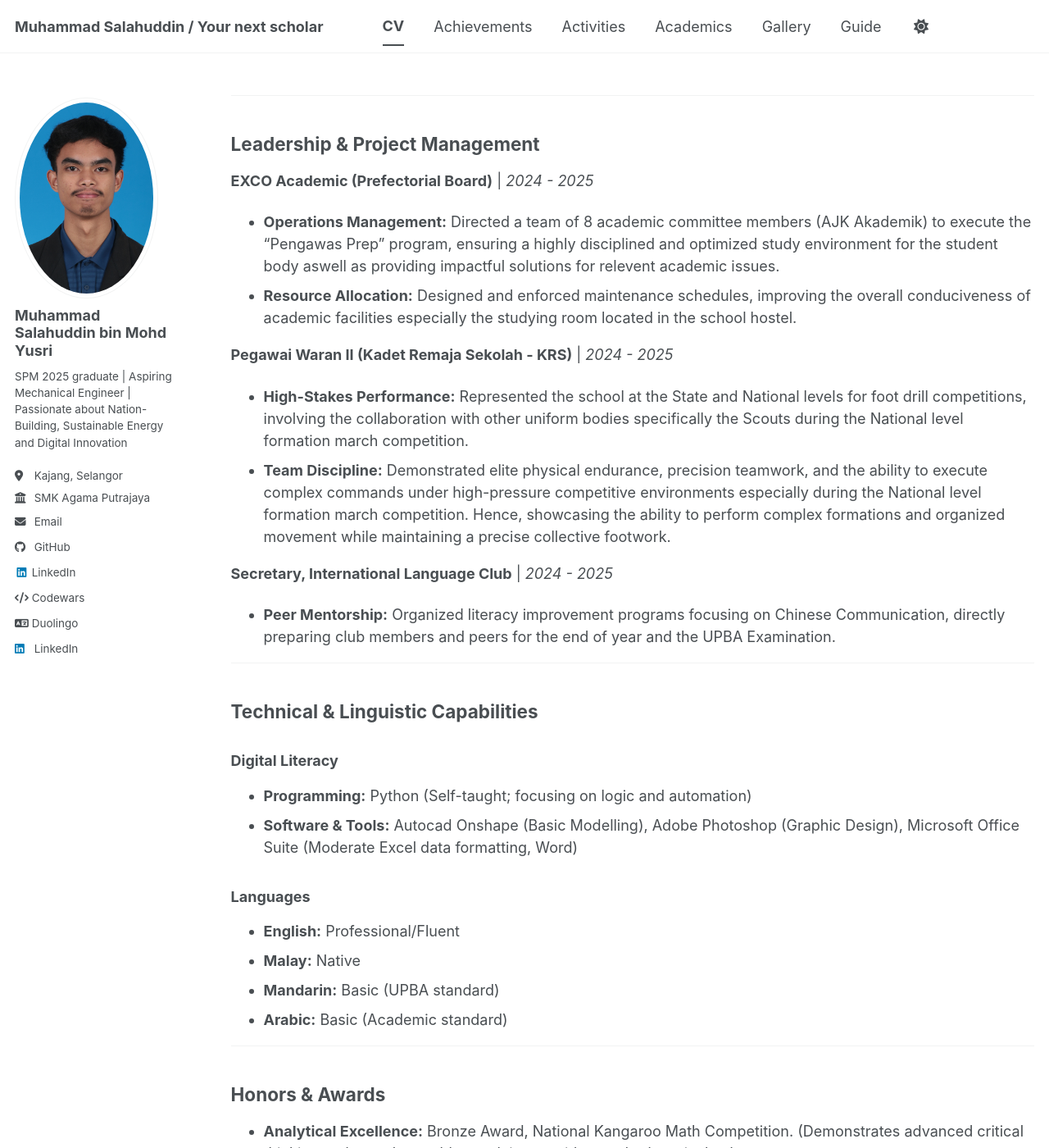
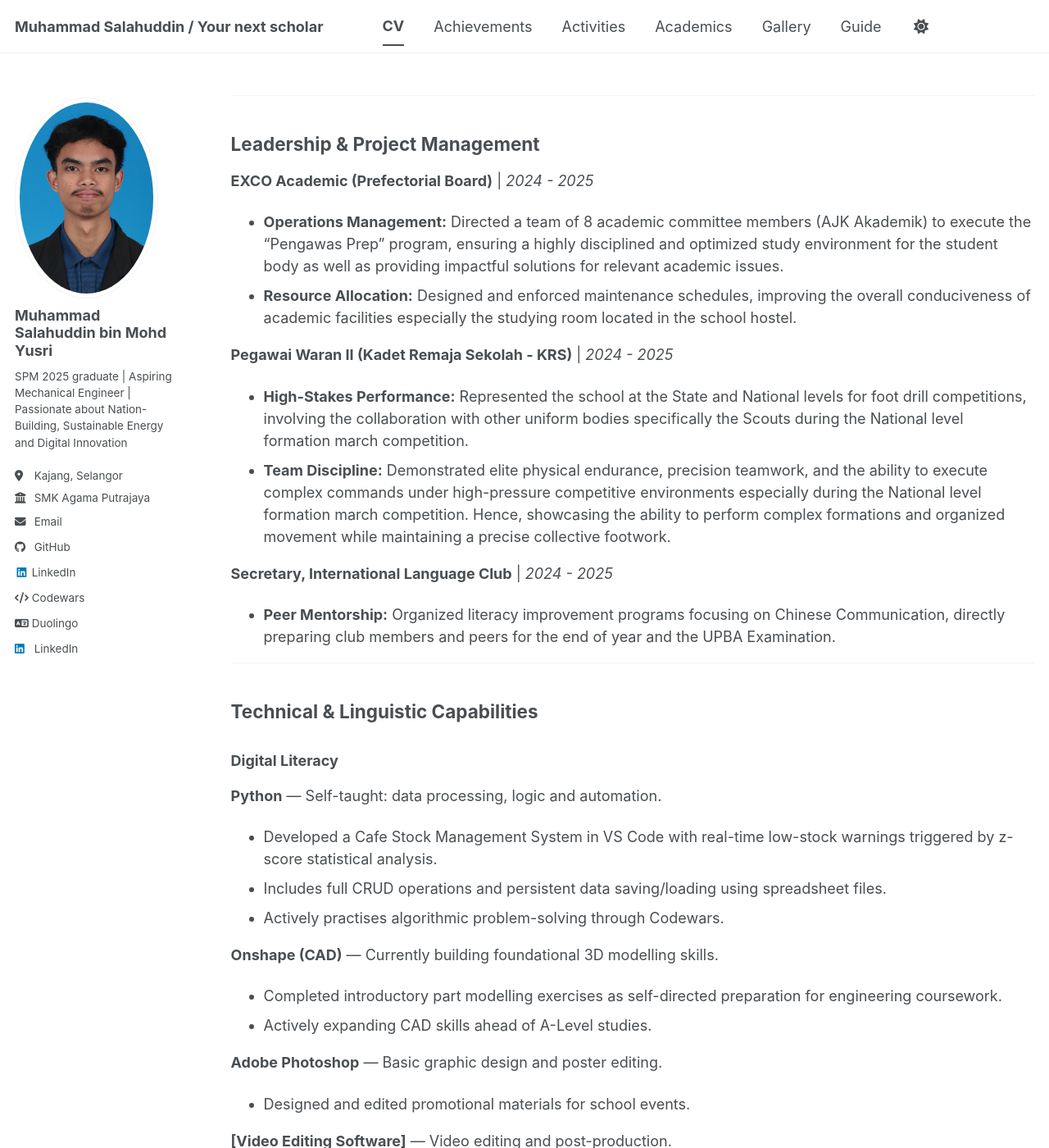
Before and after one commit to msalahuddinyusri20/msalahuddinyusri20.github.io, a Jekyll site: the page built from _pages/cv.md, in a window 1280 px wide and 1400 px high, scrolled down 1546 px. Shown: the whole window at 82% size. Built offline with Jekyll 4.4.1, drawn with Linux system fonts in a browser that asks for light colours; a script bundle is joined from its source files by our own code; library files that are not in the unit come from our copies; some of the changed text lies outside the part shown; grey boxes are pictures that could not be loaded.

Commit message:
Update cv.md

```diff
--- a/_pages/cv.md
+++ b/_pages/cv.md
@@ -45,7 +45,7 @@ A highly disciplined 2025 SPM Graduate and aspiring Engineer consistently ranked
   <div style="display: flex; gap: 20px; width: max-content;">
 
     <figure style="margin: 0; text-align: center; width: 220px;">
-      <img src="insert SPM image format" style="height: 310px; width: 220px; border-radius: 6px; border: 1px solid #eee; object-fit: contain;">
+      <img src="/_pages/image/SPM_dummy" style="height: 310px; width: 220px; border-radius: 6px; border: 1px solid #eee; object-fit: contain;">
       <figcaption style="font-size: 0.8em; margin-top: 5px; white-space: normal; color: #FFFFFF;"><b>SPM Result Slip</b></figcaption>
     </figure>
 
@@ -67,7 +67,7 @@ A highly disciplined 2025 SPM Graduate and aspiring Engineer consistently ranked
 ## Leadership & Project Management
 
 **EXCO Academic (Prefectorial Board)** | *2024 - 2025*
-* **Operations Management:** Directed a team of 8 academic committee members (AJK Akademik) to execute the "Pengawas Prep" program, ensuring a highly disciplined and optimized study environment for the student body aswell as providing impactful solutions for relevent academic issues.
+* **Operations Management:** Directed a team of 8 academic committee members (AJK Akademik) to execute the "Pengawas Prep" program, ensuring a highly disciplined and optimized study environment for the student body as well as providing impactful solutions for relevant academic issues.
 * **Resource Allocation:** Designed and enforced maintenance schedules, improving the overall conduciveness of academic facilities especially the studying room located in the school hostel.
 
 **Pegawai Waran II (Kadet Remaja Sekolah - KRS)** | *2024 - 2025*
@@ -82,8 +82,28 @@ A highly disciplined 2025 SPM Graduate and aspiring Engineer consistently ranked
 ## Technical & Linguistic Capabilities
 
 ### Digital Literacy
-* **Programming:** Python (Self-taught; focusing on logic and automation)
-* **Software & Tools:** Autocad Onshape (Basic Modelling), Adobe Photoshop (Graphic Design), Microsoft Office Suite (Moderate Excel data formatting, Word)
+
+**Python** — Self-taught: data processing, logic and automation.
+- Developed a Cafe Stock Management System in VS Code with real-time
+  low-stock warnings triggered by z-score statistical analysis.
+- Includes full CRUD operations and persistent data saving/loading
+  using spreadsheet files.
+- Actively practises algorithmic problem-solving through Codewars.
+
+**Onshape (CAD)** — Currently building foundational 3D modelling skills.
+- Completed introductory part modelling exercises as self-directed
+  preparation for engineering coursework.
+- Actively expanding CAD skills ahead of A-Level studies.
+
+**Adobe Photoshop** — Basic graphic design and poster editing.
+- Designed and edited promotional materials for school events.
+
+**[Video Editing Software]** — Video editing and post-production.
+- Produced and edited the Anti-Bullying Creative Video as a team that achieved
+  Champion at School Level and 4th Place at State Level (2024).
+
+**Microsoft Office Suite** — Working proficiency in Word and Excel.
+- Used for documentation, formatting and personal organisation.
 
 ### Languages
 * **English:** Professional/Fluent
```
